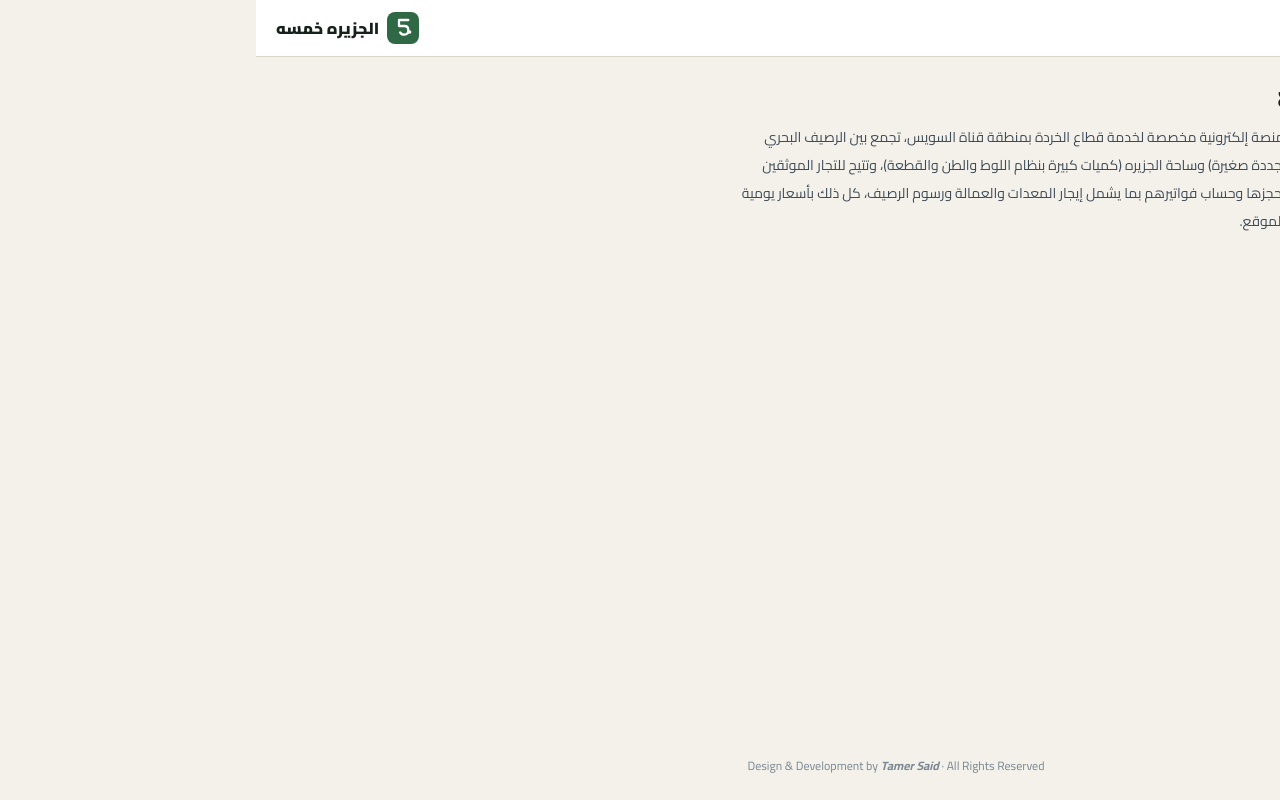
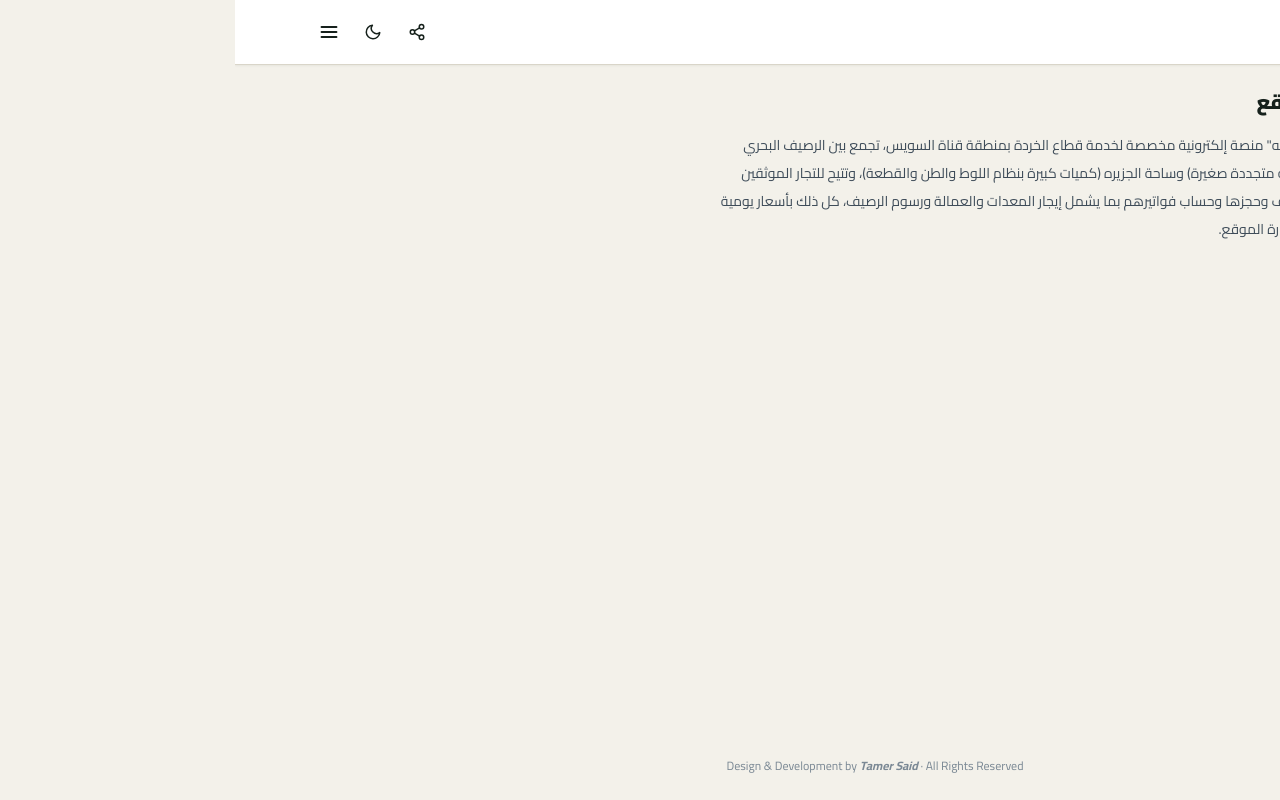
Before and after one commit to kazemzezo/al-jazeera-5, a React (Vite) app: page /al-jazeera-5/about in a window 1280 px wide. Built offline with nearby package versions, Linux system fonts and the light colour scheme; no server answers.

Commit message:
Update NavDrawer.jsx

```diff
--- a/src/components/NavDrawer.jsx
+++ b/src/components/NavDrawer.jsx
@@ -1,9 +1,54 @@
-import { useState } from "react";
-import { NavLink, useNavigate } from "react-router-dom";
+import { useEffect, useState } from "react";
+import { useNavigate } from "react-router-dom";
 import { useAuth } from "../context/AuthContext";
 import { useTheme } from "../context/ThemeContext";
 import { ROLES, isDriver } from "../lib/roles";
 import Logo from "./Logo";
+
+const IconMenu = () => (
+  <svg width="20" height="20" viewBox="0 0 24 24" fill="none" stroke="currentColor" strokeWidth="2.2" strokeLinecap="round" strokeLinejoin="round">
+    <line x1="3" y1="6" x2="21" y2="6" />
+    <line x1="3" y1="12" x2="21" y2="12" />
+    <line x1="3" y1="18" x2="21" y2="18" />
+  </svg>
+);
+
+const IconClose = () => (
+  <svg width="20" height="20" viewBox="0 0 24 24" fill="none" stroke="currentColor" strokeWidth="2.2" strokeLinecap="round" strokeLinejoin="round">
+    <line x1="18" y1="6" x2="6" y2="18" />
+    <line x1="6" y1="6" x2="18" y2="18" />
+  </svg>
+);
+
+const IconMoon = () => (
+  <svg width="18" height="18" viewBox="0 0 24 24" fill="none" stroke="currentColor" strokeWidth="2" strokeLinecap="round" strokeLinejoin="round">
+    <path d="M21 12.79A9 9 0 1 1 11.21 3 7 7 0 0 0 21 12.79z" />
+  </svg>
+);
+
+const IconSun = () => (
+  <svg width="18" height="18" viewBox="0 0 24 24" fill="none" stroke="currentColor" strokeWidth="2" strokeLinecap="round" strokeLinejoin="round">
+    <circle cx="12" cy="12" r="4" />
+    <line x1="12" y1="2" x2="12" y2="4" />
+    <line x1="12" y1="20" x2="12" y2="22" />
+    <line x1="4.93" y1="4.93" x2="6.34" y2="6.34" />
+    <line x1="17.66" y1="17.66" x2="19.07" y2="19.07" />
+    <line x1="2" y1="12" x2="4" y2="12" />
+    <line x1="20" y1="12" x2="22" y2="12" />
+    <line x1="4.93" y1="19.07" x2="6.34" y2="17.66" />
+    <line x1="17.66" y1="6.34" x2="19.07" y2="4.93" />
+  </svg>
+);
+
+const IconShare = () => (
+  <svg width="18" height="18" viewBox="0 0 24 24" fill="none" stroke="currentColor" strokeWidth="2" strokeLinecap="round" strokeLinejoin="round">
+    <circle cx="18" cy="5" r="3" />
+    <circle cx="6" cy="12" r="3" />
+    <circle cx="18" cy="19" r="3" />
+    <line x1="8.59" y1="13.51" x2="15.42" y2="17.49" />
+    <line x1="15.41" y1="6.51" x2="8.59" y2="10.49" />
+  </svg>
+);
 
 export default function NavDrawer() {
   const [open, setOpen] = useState(false);
@@ -24,82 +69,82 @@ export default function NavDrawer() {
         await navigator.share({ title: "الجزيره خمسه", url });
       } catch (e) {}
     } else {
+      try {
         await navigator.clipboard.writeText(url);
         alert("تم نسخ رابط الموقع");
+      } catch (e) {}
     }
   }
 
+  // قفل تمرير الصفحة + إغلاق بمفتاح Escape
+  useEffect(() => {
+    if (!open) return;
+    const prev = document.body.style.overflow;
+    document.body.style.overflow = "hidden";
+    function onKey(e) {
+      if (e.key === "Escape") setOpen(false);
+    }
+    document.addEventListener("keydown", onKey);
+    return () => {
+      document.body.style.overflow = prev;
+      document.removeEventListener("keydown", onKey);
+    };
+  }, [open]);
+
   return (
     <>
-      <header
-        style={{
-          display: "flex",
-          alignItems: "center",
-          justifyContent: "space-between",
-          gap: 12,
-          padding: "12px 20px",
-          borderBottom: "1px solid var(--line)",
-          background: "var(--paper-raised)",
-        }}
-      >
-        <div style={{ display: "flex", alignItems: "center", gap: 10 }}>
-          <button className="btn" style={{ padding: "6px 10px" }} onClick={() => setOpen(true)} aria-label="القائمة">
-            ☰
+      <header className="app-header">
+        <div className="app-header-inner">
+          <div className="app-header-brand" onClick={() => go("/")}>
+            <Logo />
+          </div>
+
+          <div className="app-header-actions">
+            <button className="btn btn-ghost btn-icon" onClick={share} aria-label="مشاركة">
+              <IconShare />
             </button>
-          <button className="btn" style={{ padding: "6px 10px" }} onClick={toggle} aria-label="الوضع الليلي">
-            {mode === "light" ? "🌙" : "☀️"}
+            <button className="btn btn-ghost btn-icon" onClick={toggle} aria-label="تبديل الوضع الليلي">
+              {mode === "light" ? <IconMoon /> : <IconSun />}
             </button>
-          <button className="btn" style={{ padding: "6px 10px" }} onClick={share} aria-label="مشاركة">
-            🔗
+            <button className="btn btn-ghost btn-icon" onClick={() => setOpen(true)} aria-label="القائمة">
+              <IconMenu />
             </button>
           </div>
-
-        <div onClick={() => go("/")} style={{ cursor: "pointer" }}>
-          <Logo />
         </div>
       </header>
 
       {open && (
-        <div
-          onClick={() => setOpen(false)}
-          style={{ position: "fixed", inset: 0, background: "rgba(0,0,0,0.4)", zIndex: 60 }}
+        <div className="drawer-backdrop" onClick={() => setOpen(false)} role="presentation">
+          <aside
+            className="drawer"
+            onClick={(e) => e.stopPropagation()}
+            role="dialog"
+            aria-modal="true"
+            aria-label="قائمة التنقل"
           >
-          <div
-            onClick={(e) => e.stopPropagation()}
-            style={{
-              position: "absolute",
-              top: 0,
-              insetInlineStart: 0,
-              width: 280,
-              maxWidth: "85vw",
-              height: "100%",
-              background: "var(--paper-raised)",
-              padding: 20,
-              display: "flex",
-              flexDirection: "column",
-              gap: 4,
-              overflowY: "auto",
-            }}
-          >
-            <div style={{ display: "flex", justifyContent: "space-between", alignItems: "center", marginBottom: 16 }}>
+            <div className="drawer-head">
               <Logo size={26} />
-              <button className="btn" style={{ padding: "4px 10px" }} onClick={() => setOpen(false)}>✕</button>
+              <button className="btn btn-ghost btn-icon" onClick={() => setOpen(false)} aria-label="إغلاق">
+                <IconClose />
+              </button>
             </div>
 
+            <nav className="drawer-nav">
               <DrawerLink onClick={() => go("/")}>الرئيسية</DrawerLink>
               <DrawerLink onClick={() => go(user ? "/profile" : "/login")}>
                 {user ? "حسابي" : "تسجيل الدخول"}
               </DrawerLink>
 
               <button
-              className="btn"
-              style={{ textAlign: "start", border: "none", padding: "10px 4px", fontWeight: 700 }}
-              onClick={() => setSectionsOpen(!sectionsOpen)}
+                className="drawer-section-toggle"
+                onClick={() => setSectionsOpen((v) => !v)}
+                aria-expanded={sectionsOpen}
               >
-              الأقسام {sectionsOpen ? "▲" : "▼"}
+                <span>الأقسام</span>
+                <span className={`drawer-caret ${sectionsOpen ? "open" : ""}`}>▾</span>
               </button>
-            {sectionsOpen && (
-              <div style={{ paddingInlineStart: 12 }}>
+
+              <div className={`drawer-sublist ${sectionsOpen ? "open" : ""}`}>
                 <DrawerLink onClick={() => go("/calculator")}>أداة الحساب والفاتورة</DrawerLink>
                 {(role === ROLES.ADMIN || isPrimaryAdmin) && (
                   <DrawerLink onClick={() => go("/admin")}>لوحة الإدمن</DrawerLink>
@@ -109,9 +154,8 @@ export default function NavDrawer() {
                 )}
                 {isDriver(role) && <DrawerLink onClick={() => go("/driver")}>حالة المعدة</DrawerLink>}
               </div>
-            )}
 
-            <div style={{ borderTop: "1px solid var(--line)", margin: "10px 0" }} />
+              <div className="drawer-sep" />
 
               <DrawerLink onClick={() => go("/contact")}>تواصل معنا</DrawerLink>
               <DrawerLink onClick={() => go("/about")}>عن الموقع</DrawerLink>
@@ -121,10 +165,9 @@ export default function NavDrawer() {
 
               {user && (
                 <>
-                <div style={{ borderTop: "1px solid var(--line)", margin: "10px 0" }} />
+                  <div className="drawer-sep" />
                   <button
-                  className="btn"
-                  style={{ marginTop: 4 }}
+                    className="btn btn-primary drawer-logout"
                     onClick={() => {
                       setOpen(false);
                       logout();
@@ -134,7 +177,8 @@ export default function NavDrawer() {
                   </button>
                 </>
               )}
-          </div>
+            </nav>
+          </aside>
         </div>
       )}
     </>
@@ -143,11 +187,7 @@ export default function NavDrawer() {
 
 function DrawerLink({ onClick, children }) {
   return (
-    <button
-      className="btn"
-      style={{ textAlign: "start", border: "none", padding: "10px 4px", fontSize: 14, fontWeight: 400 }}
-      onClick={onClick}
-    >
+    <button className="drawer-link" onClick={onClick}>
       {children}
     </button>
   );
```
Lines whose indentation alone changed are shown as unchanged.
